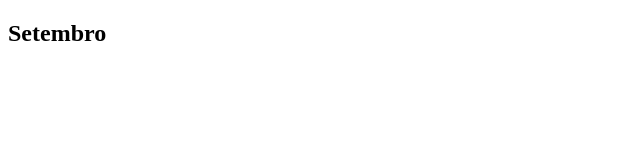
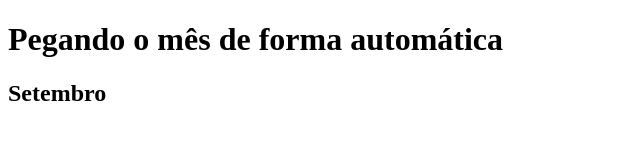
Before and after one commit to Mahogany741/Teste, a plain HTML site: page index.html in a window 1280 px wide. Shown: the whole page, without its empty margins (0-640 px from the left). Drawn offline with Linux system fonts and the light colour scheme.

Commit message:
Criei título h1

```diff
--- a/index.html
+++ b/index.html
@@ -7,6 +7,7 @@
 </head>
 <body>
     <!-- Pegando o mês via JS e alterando o valor do HTML -->
+    <h1>Pegando o mês de forma automática</h1>
     <h2 id="mesVigente">Mês</h2>
 
 
```
